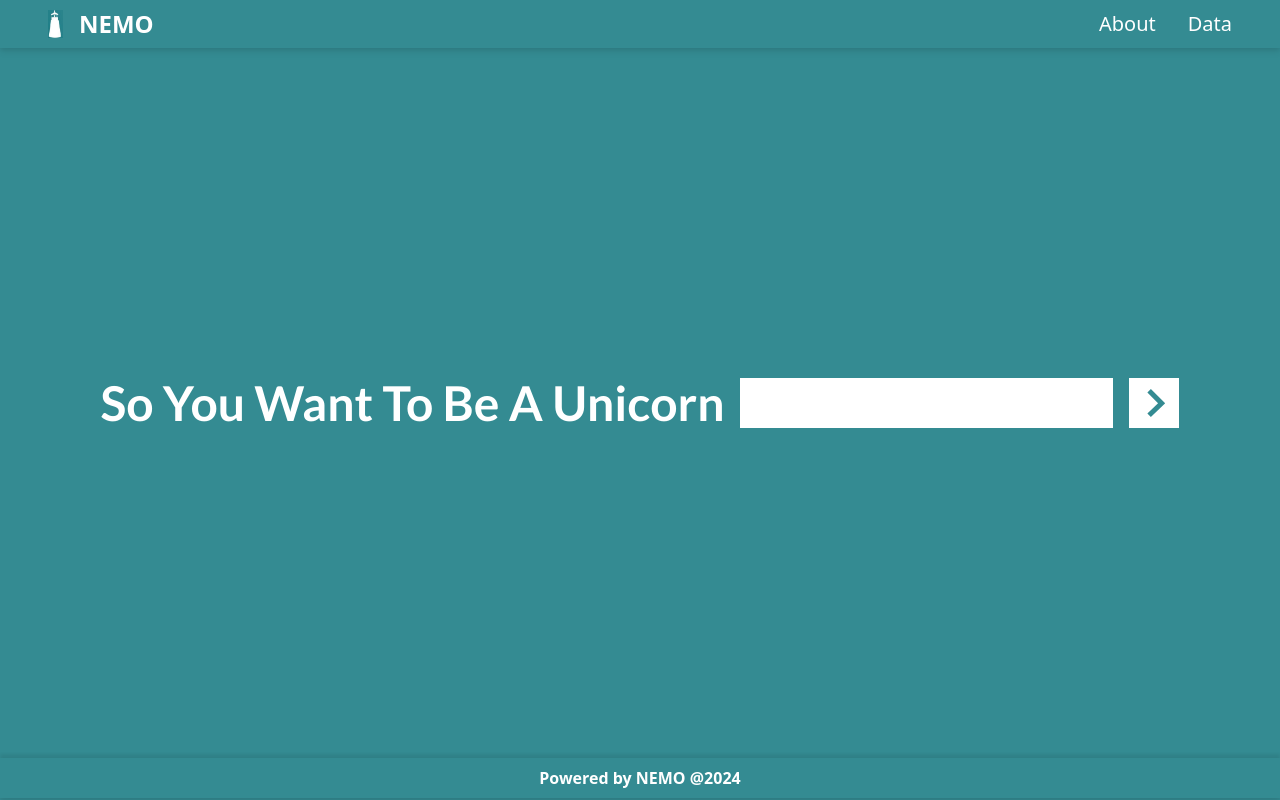
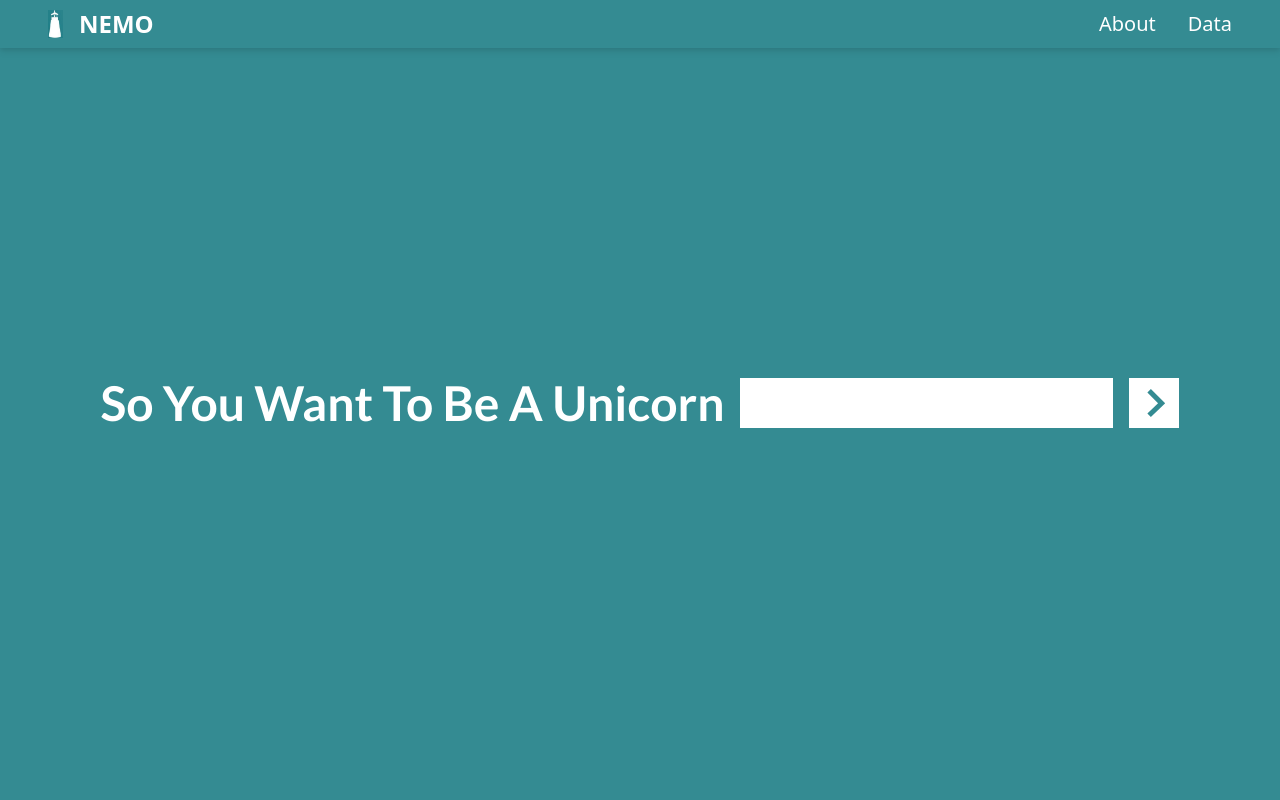
Before and after one commit to BlueMath-Warriors/nemo-app, a Next.js app: page / in a window 1280 px wide. Built offline with nearby package versions, Linux system fonts and the light colour scheme.

Commit message:
footer removed

```diff
--- a/pages/layout.js
+++ b/pages/layout.js
@@ -1,12 +1,10 @@
 import Navbar from "@/components/navbar";
-import Footer from "@/components/footer";
 
 export default function Layout({ children }) {
   return (
     <main className="flex flex-col min-h-screen">
       <Navbar />
       {children}
-      <Footer />
     </main>
   );
 }
```
